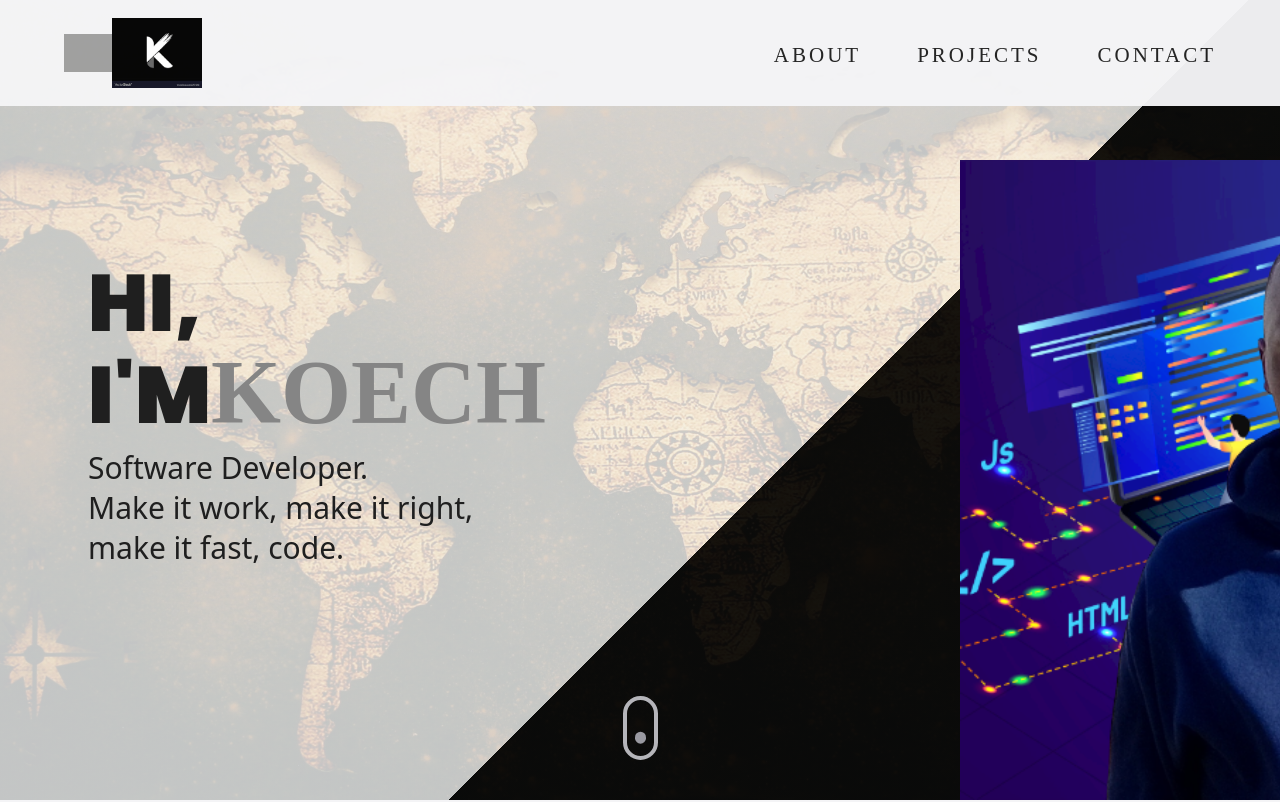
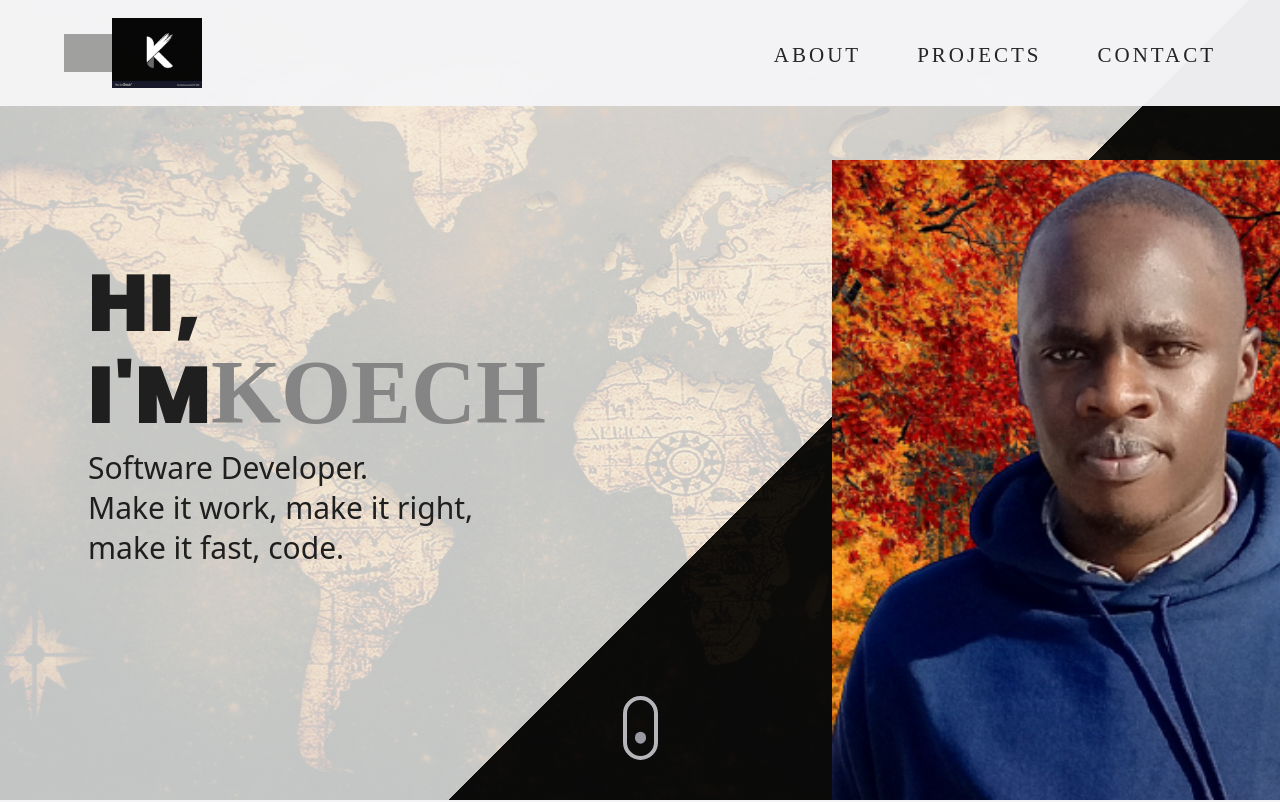
Before and after one commit to koechronix/My-Portfolio, a React (Vite) app: page / in a window 1280 px wide. Shown: the top 802 px of the page. Built offline with nearby package versions, Linux system fonts and the light colour scheme; grey boxes are pictures that could not be loaded; a web font is replaced by a local one.

Commit message:
Added an image

```diff
--- a/src/components/About.jsx
+++ b/src/components/About.jsx
@@ -1,4 +1,4 @@
-import React from 'react';
+// import React from 'react';
 import { motion } from 'framer-motion';
 import { styles } from '../styles';
 import { services } from '../constants';
@@ -11,11 +11,11 @@
       variants={fadeIn('right', 'spring', 0.5 * index, 0.75)}
       className="xs:w-[250px] w-full card-gradient p-[1px] rounded-[20px] shadow-card">
       <div
-        options={{
-          max: 45,
-          scale: 1,
-          speed: 450,
-        }}
+        // options={{
+        //   max: 45,
+        //   scale: 1,
+        //   speed: 450,
+        // }}
         className="bg-jetLight rounded-[20px] py-5 px-12 min-h-[280px] flex justify-evenly items-center flex-col">
         <img src={icon} alt={title} className="w-16 h-16 object-contain" />
         <h3 className="text-taupe text-[18px] font-bold text-center">
--- a/src/components/Hero.jsx
+++ b/src/components/Hero.jsx
@@ -81,10 +81,11 @@
         </div>
 
         {/* Your image comes here. Feel free to remove image if you don't plan to have one.*/}
+
         <div>
           <img
-            className="absolute bottom-0 ml-[50vw]
-            lg:ml-[75vw] md:ml-[60vw] xmd:ml-[60vw] 2xl:ml-[83vw]
+            className="absolute bottom-0 ml-[vw]
+            lg:ml-[65vw] md:ml-[60vw] xmd:ml-[60vw] 2xl:ml-[83vw]
             sm:h-[90vh] md:h-[70vh] xl:h-[80vh]"
             src={koech}
             alt="Koech"
```
Also changed, not shown: src/assets/personal/koech.png.
